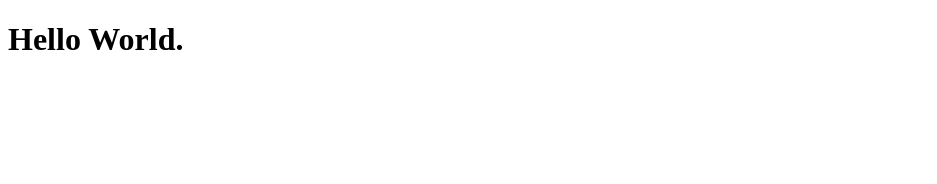
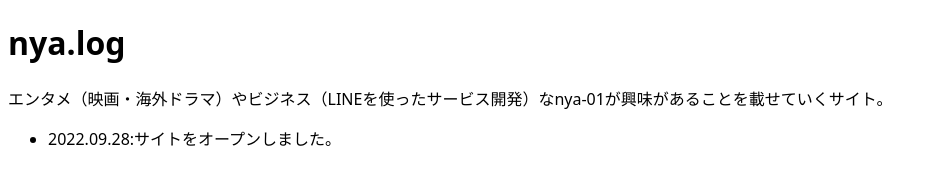
Before and after one commit to nya-01/nya-01.github.io, a plain HTML site: page index.html in a window 1280 px wide. Shown: the whole page, without its empty margins (0-937 px from the left). Drawn offline with Linux system fonts and the light colour scheme.

Commit message:
Add news section

```diff
--- a/index.html
+++ b/index.html
@@ -5,10 +5,10 @@
     <meta charset="utf-8">
     <meta name="viewport" content="width=device-width, initial-scale=1">
     <meta http-equiv="Content-Type" content="text/html; charset=utf-8" />
-    <meta name="description" content="エンタメ（映画・海外ドラマ）やビジネス（LINEを使ったサービス開発）なnya-01が興味があることを載せていくサイト。">
+    <meta name="description" content="エンタメ（映画・海外ドラマ）やビジネス（LINEを使ったサービス開発）なnyaが興味があることを載せていくサイト。">
     <title>nya.log</title>
     <meta property="og:title" content="nya.log" />
-    <meta property="og:description" content="エンタメ（映画・海外ドラマ）やビジネス（LINEを使ったサービス開発）なnya-01が興味があることを載せていくサイト。" />
+    <meta property="og:description" content="エンタメ（映画・海外ドラマ）やビジネス（LINEを使ったサービス開発）なnyaが興味があることを載せていくサイト。" />
     <meta property="og:type" content="website" />
     <meta property="og:url" content="https://www.nya-01.dev" />
     <meta property="og:image" content="https://www.nya-01.dev/ogp.jpeg" />
@@ -21,12 +21,24 @@
     'https://www.googletagmanager.com/gtm.js?id='+i+dl;f.parentNode.insertBefore(j,f);
     })(window,document,'script','dataLayer','GTM-T8NTDTC');</script>
     <!-- End Google Tag Manager -->
+    <style>
+        body {
+            font-family: system-ui;
+        }
+    </style>
 </head>
 <body>
     <!-- Google Tag Manager (noscript) -->
     <noscript><iframe src="https://www.googletagmanager.com/ns.html?id=GTM-T8NTDTC"
     height="0" width="0" style="display:none;visibility:hidden"></iframe></noscript>
     <!-- End Google Tag Manager (noscript) -->
-    <h1>Hello World.</h1>
+    <h1>nya.log</h1>
+    <p>エンタメ（映画・海外ドラマ）やビジネス（LINEを使ったサービス開発）なnya-01が興味があることを載せていくサイト。</p>
+
+    <div id="news">
+        <ul>
+            <li>2022.09.28:サイトをオープンしました。</li>
+        </ul>
+    </div>
 </body>
 </html>
```
